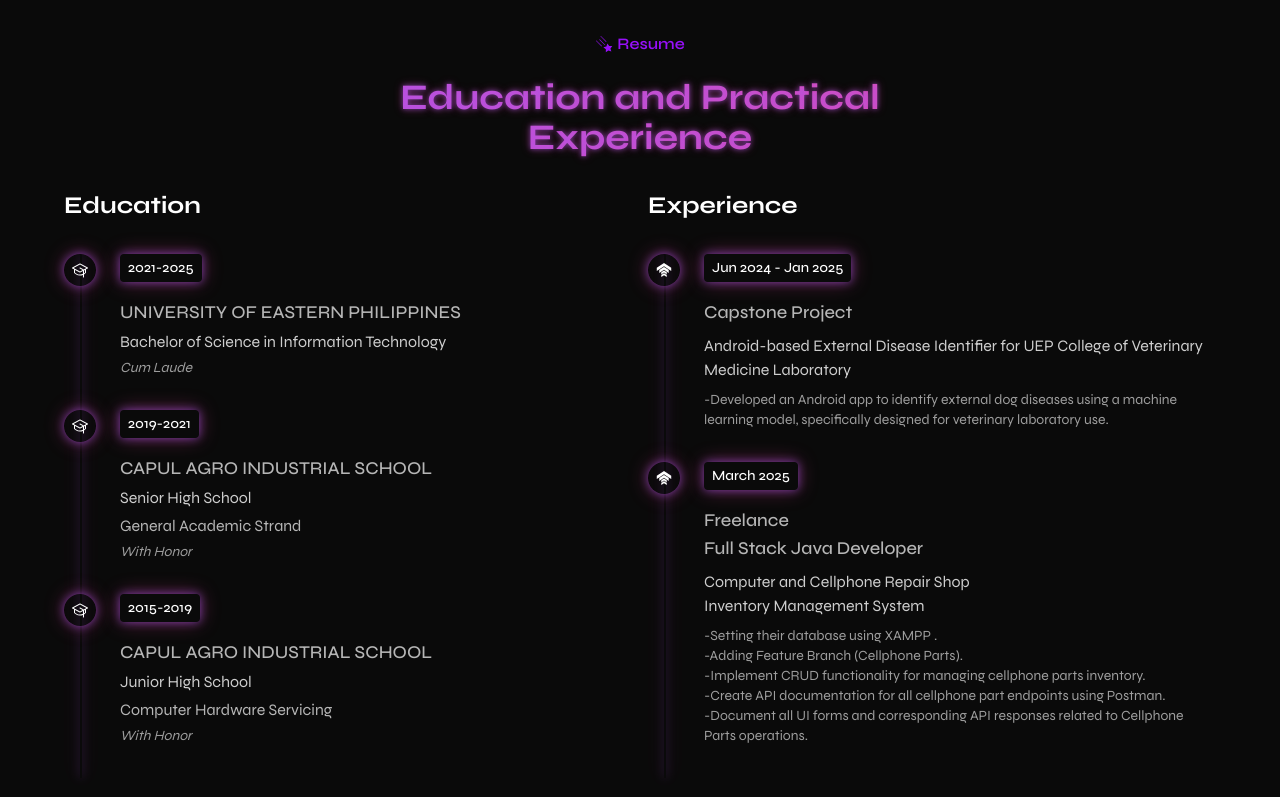
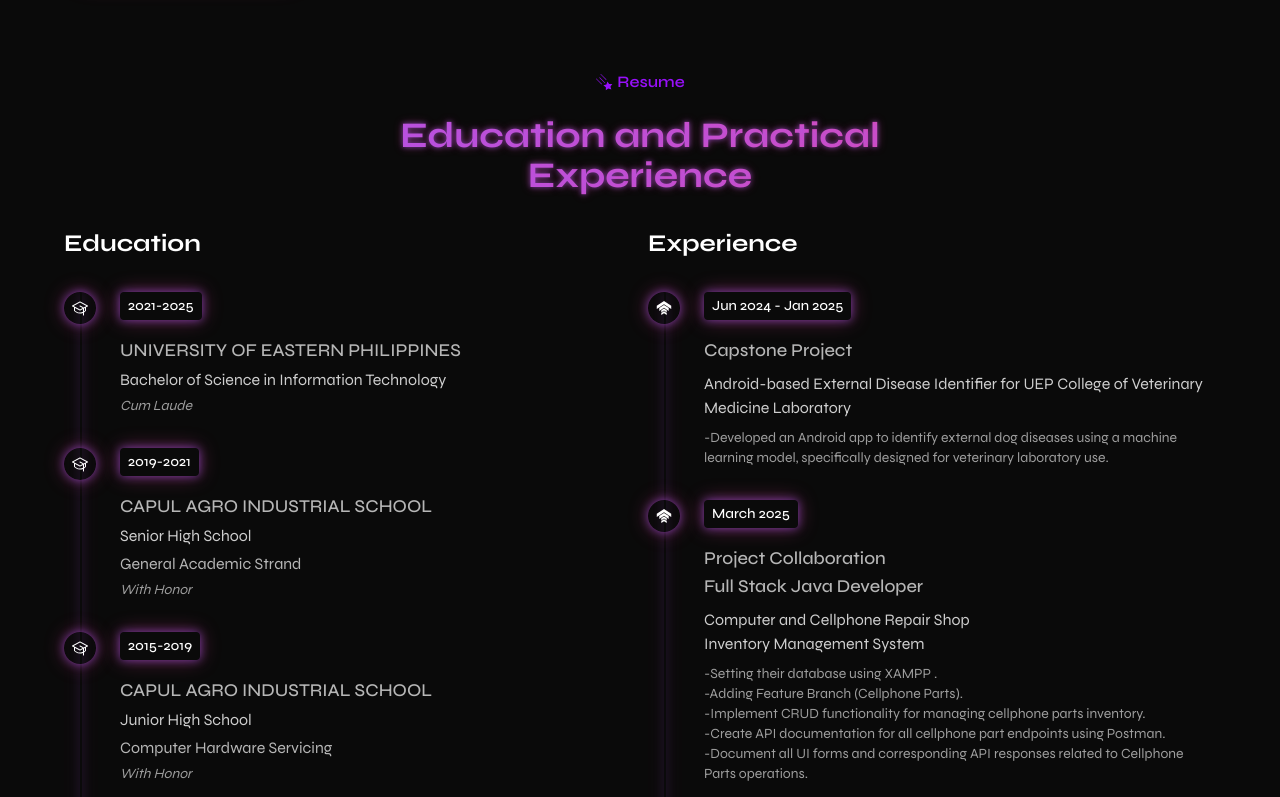
Before and after one commit to zonic-ultra/dendev, a Next.js app: page / in a window 1280 px wide. Shown: the part 2063-2860 px from the top of the page. Built offline with nearby package versions, Linux system fonts and the light colour scheme.

Commit message:
Remove exposed token from Resume.jsx

```diff
--- a/app/components/Porfolio.jsx
+++ b/app/components/Porfolio.jsx
@@ -39,7 +39,7 @@ const Portfolio = () => {
       tags: [RiJavaFill, SiTensorflow, SiSqlite, DiIllustrator],
       github:
         "https://github.com/zonic-ultra/Android-based-External-Disease-Identifier", // 🔗 replace with your link
-      live: "",
+      live: "https://EXDTECH",
     },
     {
       id: 2,
--- a/app/components/Resume.jsx
+++ b/app/components/Resume.jsx
@@ -48,7 +48,8 @@ const Resume = () => {
       year: "March 2025",
       what: (
         <>
-          Freelance <br />
+          Project Collaboration
+          <br />
           Full Stack Java Developer
         </>
       ),
```
